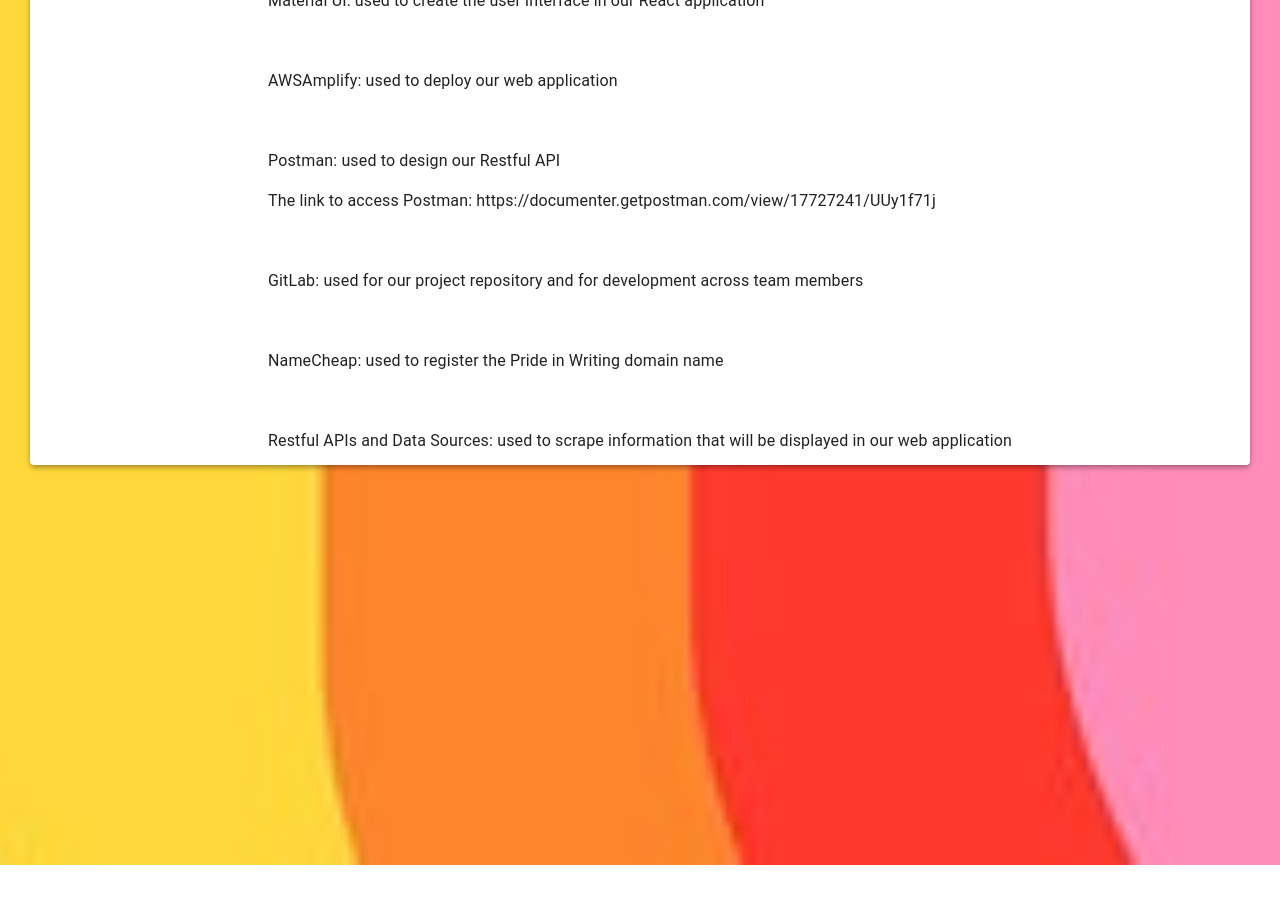
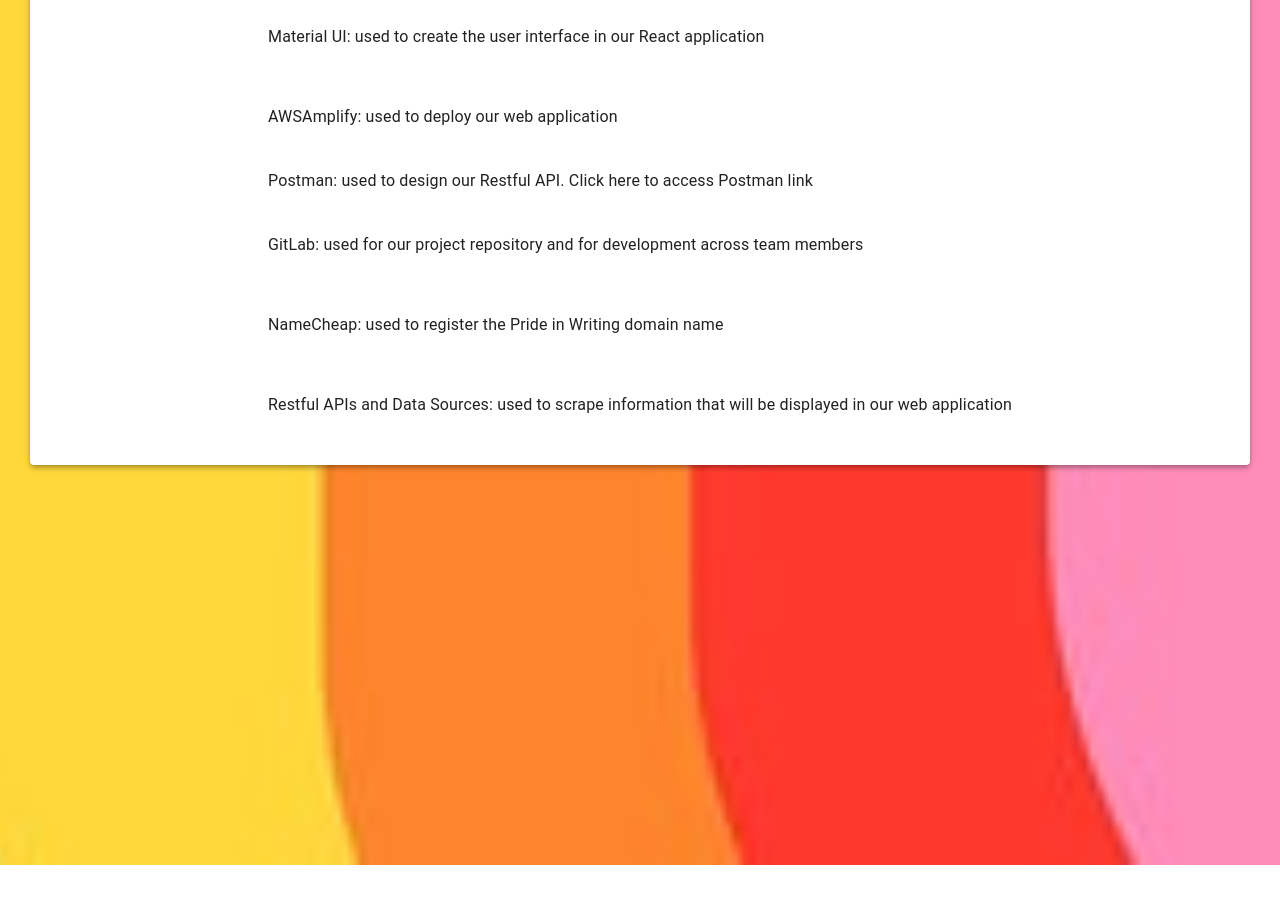
Before and after one commit to lum1nouz/Pride-In-Writing, a React (Create React App) app in the folder front-end/: page /AboutUs in a window 1280 px wide. Shown: the part 3560-4463 px from the top of the page. Built offline with nearby package versions, Linux system fonts and the light colour scheme; no server answers.

Commit message:
postman link clickable

```diff
--- a/front-end/src/components/AboutUs/AboutUs.tsx
+++ b/front-end/src/components/AboutUs/AboutUs.tsx
@@ -592,13 +592,12 @@
                     <p>AWSAmplify: used to deploy our web application</p>
                   </ListItemText>
                 </ListItem>
-
-                <ListItem>
-                  <ListItemText>
-                    <p>Postman: used to design our Restful API</p>
-                    <p>The link to access Postman: https://documenter.getpostman.com/view/17727241/UUy1f71j</p>
-
-                  </ListItemText>
+                <ListItem
+                  button
+                  component="a"
+                  href="https://documenter.getpostman.com/view/17727241/UUy1f71j"
+                >
+                  <ListItemText primary="Postman: used to design our Restful API. Click here to access Postman link" />
                 </ListItem>
 
                 <ListItem>
```
